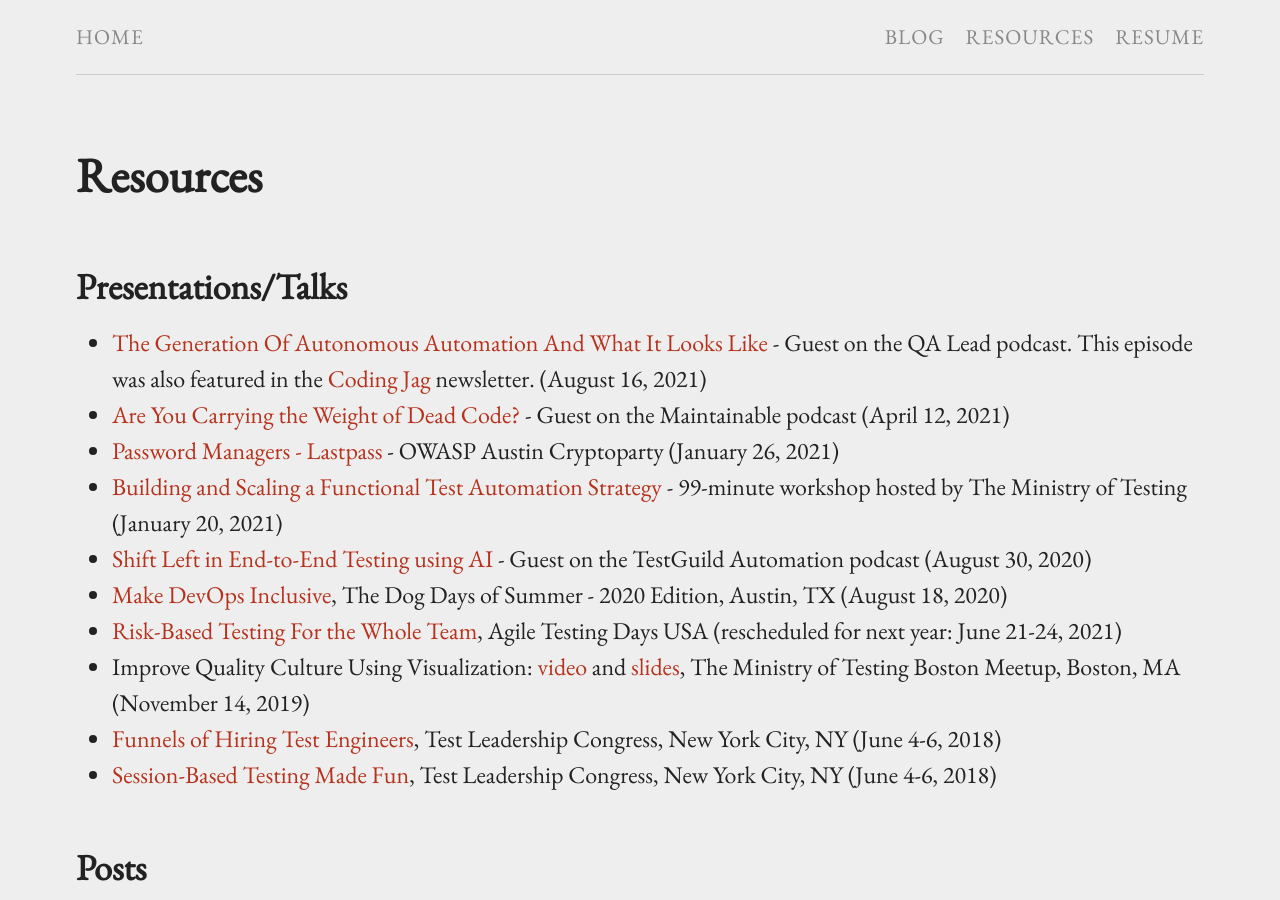
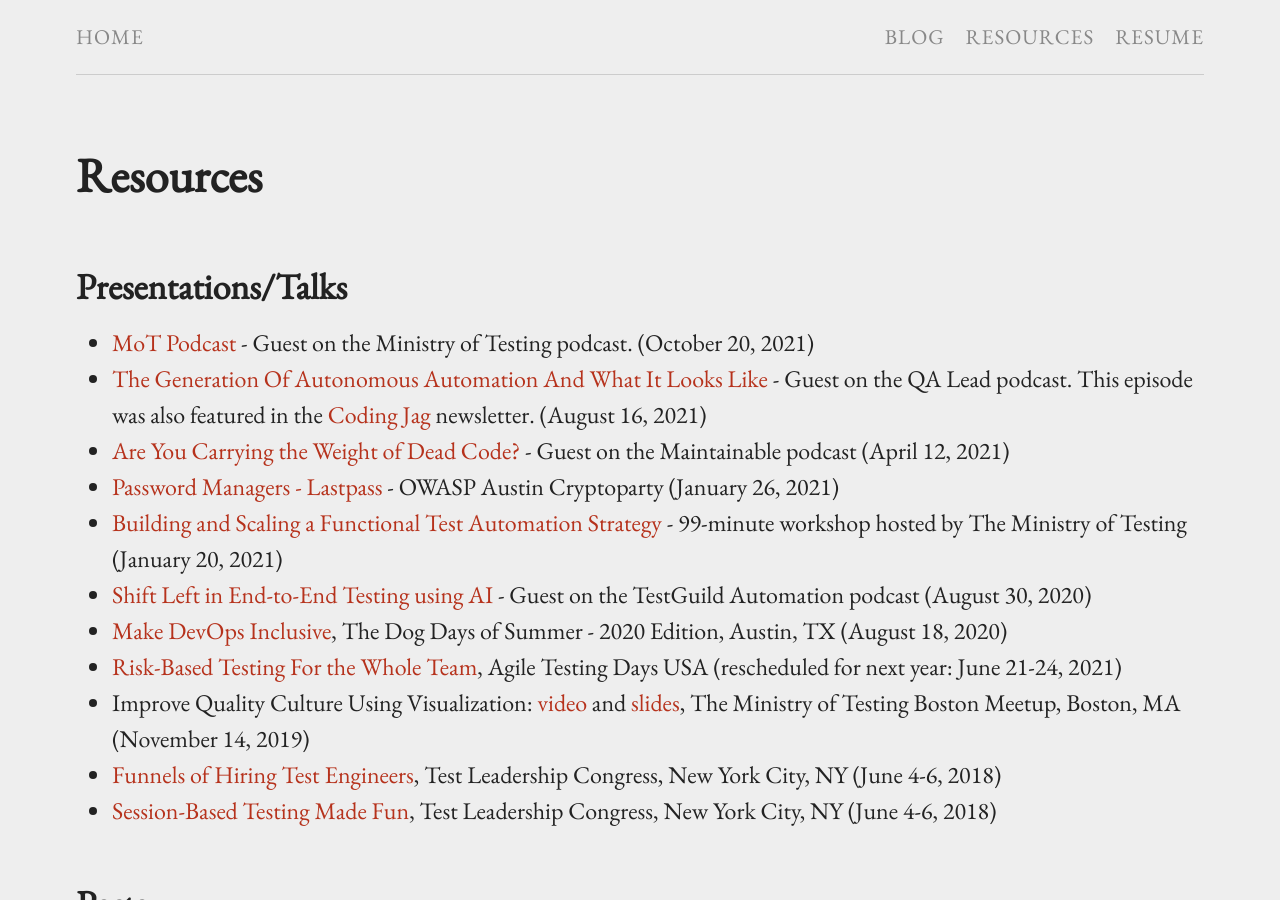
Before and after one commit to bertold/bertold.kolics.net, a Jekyll site: the page built from pages.md, in a window 1280 px wide and 900 px high. Built offline with Jekyll 4.4.1, drawn with Linux system fonts in a browser that asks for light colours.

Commit message:
Updated with latest podcast episode

```diff
--- a/pages.md
+++ b/pages.md
@@ -5,6 +5,7 @@ permalink: /pages/
 ---
 ## Presentations/Talks
 
+* [MoT Podcast](https://www.ministryoftesting.com/dojo/lessons/mot-podcast-kristof-meets-bertold-kolics) - Guest on the Ministry of Testing podcast. (October 20, 2021)
 * [The Generation Of Autonomous Automation And What It Looks Like](https://theqalead.com/podcast/the-generation-of-autonomous-automation-and-what-it-looks-like-with-bertold-kolics-from-mabl/) - Guest on the QA Lead podcast. This episode was also featured in the [Coding Jag](https://www.lambdatest.com/newsletter/editions/issue51) newsletter. (August 16, 2021)
 * [Are You Carrying the Weight of Dead Code?](https://maintainable.fm/episodes/bertold-kolics-are-you-carrying-the-weight-of-dead-code) - Guest on the Maintainable podcast (April 12, 2021)
 * [Password Managers - Lastpass](https://www.slideshare.net/BertoldKolics/password-managers-lastpass) - OWASP Austin Cryptoparty (January 26, 2021)
```
Also changed, not shown: 1 other file.
